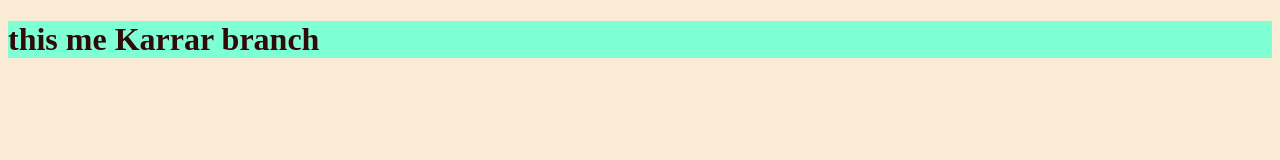
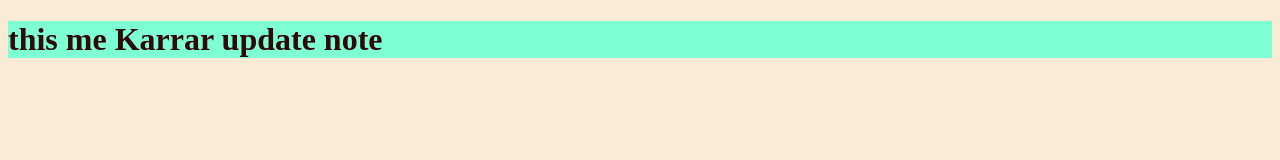
Before and after one commit to KarrarJabbar/kokaking, a plain HTML site: page index.html in a window 1280 px wide. Drawn offline with Linux system fonts and the light colour scheme.

Commit message:
this my last commit today

```diff
--- a/index.html
+++ b/index.html
@@ -8,7 +8,7 @@
     <link rel="stylesheet" href="css.css">
 </head>
 <body>
-    <h1>this me Karrar branch  </h1>
+    <h1>this me Karrar update note  </h1>
 
 
     <script src="js.js"></script>
```
